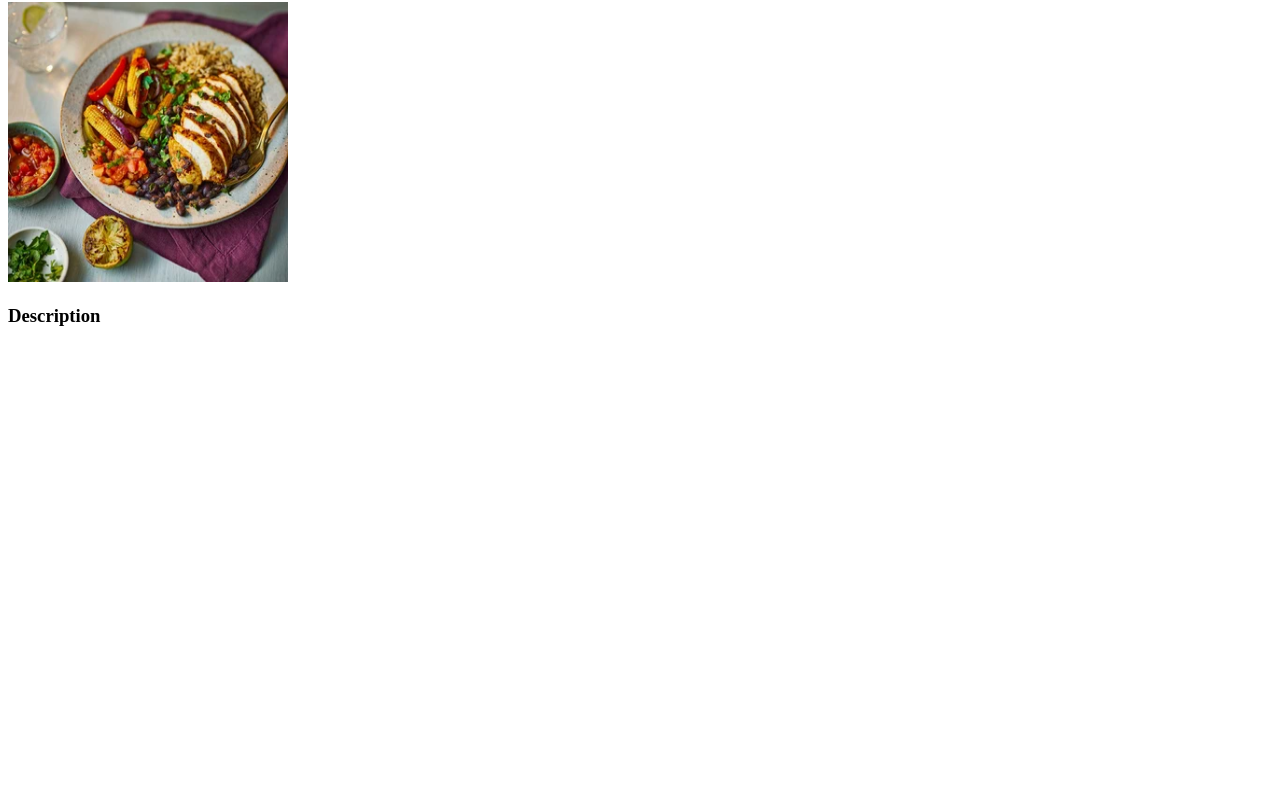
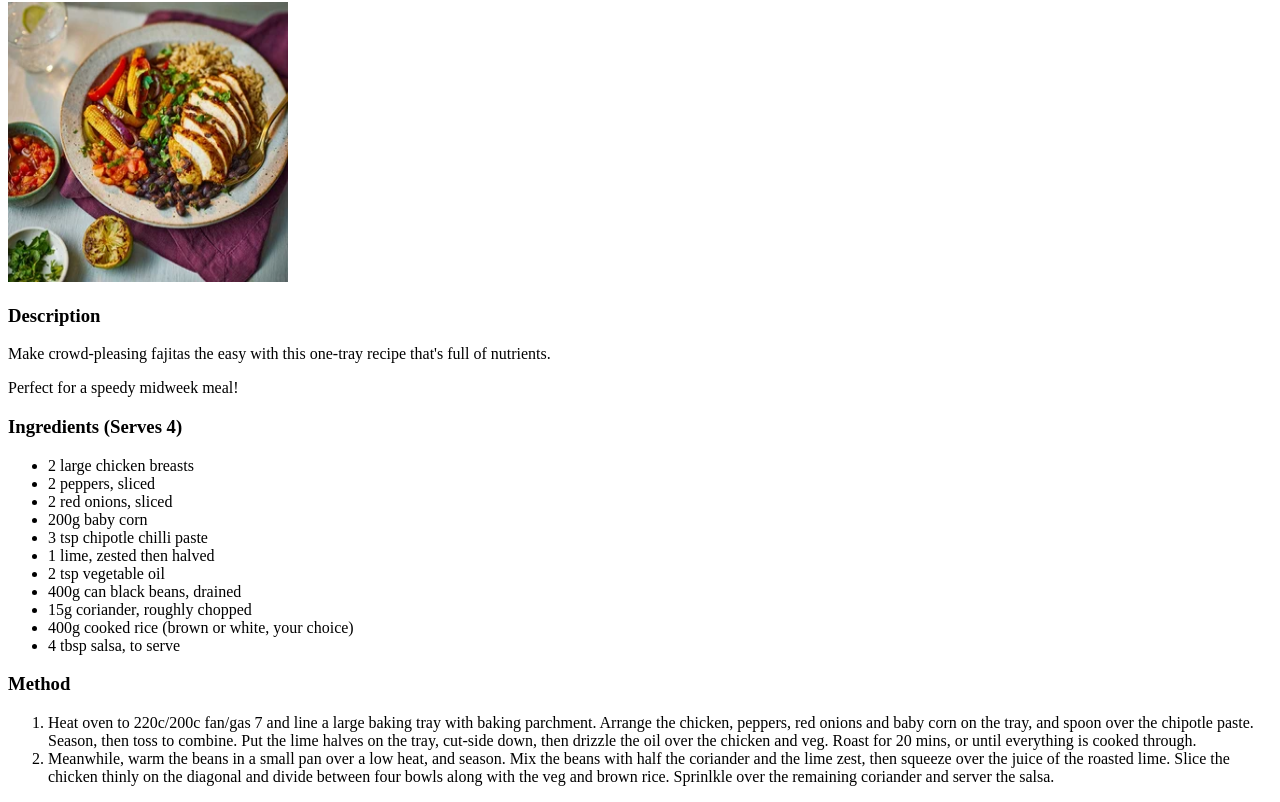
Before and after one commit to bassist32/odin-recipes, a plain HTML site: page recipes/fajita-chicken-rice-bowl.html in a window 1280 px wide. Shown: the part 78-880 px from the top of the page. Before the commit the page ends 800 px from the top, so only its background shows below. Drawn offline with Linux system fonts and the light colour scheme.

Commit message:
finished recipe page

```diff
--- a/recipes/fajita-chicken-rice-bowl.html
+++ b/recipes/fajita-chicken-rice-bowl.html
@@ -11,5 +11,28 @@
         height="280" width="280">
 
         <h3>Description</h3>
+        <p>Make crowd-pleasing fajitas the easy with this one-tray recipe that's full of nutrients.</p>
+        <p>Perfect for a speedy midweek meal!</p>
+
+        <h3>Ingredients (Serves 4)</h3>
+        <ul>
+            <li>2 large chicken breasts</li>
+            <li>2 peppers, sliced</li>
+            <li>2 red onions, sliced</li>
+            <li>200g baby corn</li>
+            <li>3 tsp chipotle chilli paste</li>
+            <li>1 lime, zested then halved</li>
+            <li>2 tsp vegetable oil</li>
+            <li>400g can black beans, drained</li>
+            <li>15g coriander, roughly chopped</li>
+            <li>400g cooked rice (brown or white, your choice)</li>
+            <li>4 tbsp salsa, to serve</li>
+        </ul>
+
+        <h3>Method</h3>
+        <ol>
+            <li>Heat oven to 220c/200c fan/gas 7 and line a large baking tray with baking parchment. Arrange the chicken, peppers, red onions and baby corn on the tray, and spoon over the chipotle paste. Season, then toss to combine. Put the lime halves on the tray, cut-side down, then drizzle the oil over the chicken and veg. Roast for 20 mins, or until everything is cooked through.</li>
+            <li>Meanwhile, warm the beans in a small pan over a low heat, and season. Mix the beans with half the coriander and the lime zest, then squeeze over the juice of the roasted lime. Slice the chicken thinly on the diagonal and divide between four bowls along with the veg and brown rice. Sprinlkle over the remaining coriander and server the salsa.</li>
+        </ol>
     </body>
 </html>
```
